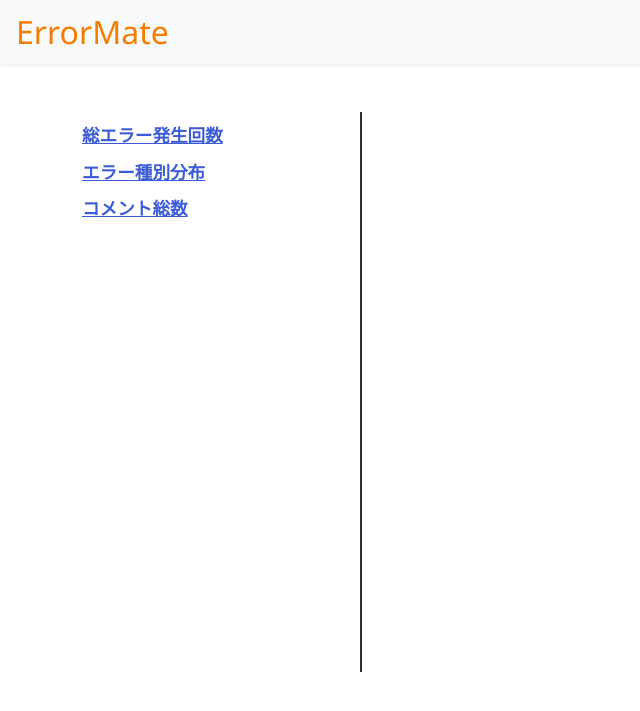
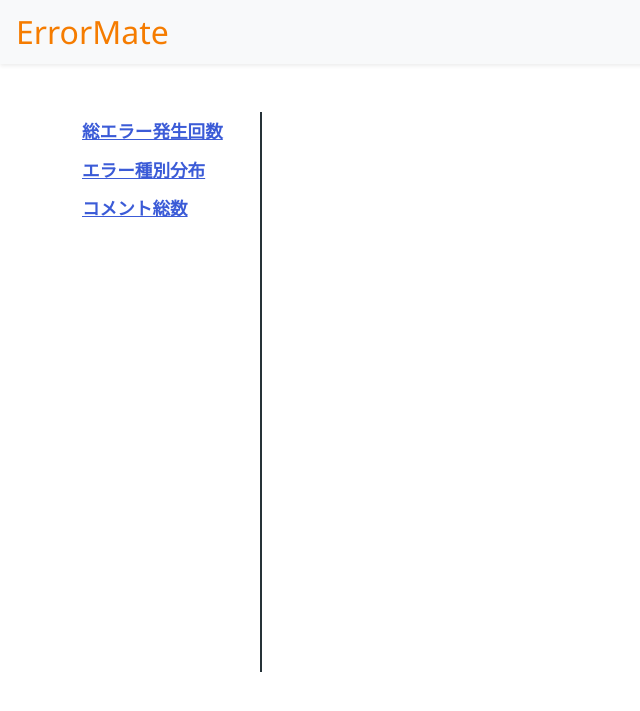
Before and after one commit to ken99375/ErrorMate, a Flask app: template templates/total_base.html in a window 1280 px wide. Shown: the top 711 px of the page, without its empty margins (0-640 px from the left). Run offline with Flask 3, Linux system fonts and the light colour scheme; the template is opened without the code that fills it, so the values that code supplies are empty.

Commit message:
新規作成

```diff
--- a/templates/total_base.html
+++ b/templates/total_base.html
@@ -7,20 +7,26 @@
     /* レイアウト構造 */
     .personal-shell {
         display: grid;
-        grid-template-columns: 280px 1fr;
+        grid-template-columns: 180px 1fr;
         gap: 16px;
         min-height: 70vh;
     }
 
     .personal-sidebar {
         border-right: 2px solid #263238;
-        padding-right: 16px;
+        padding-inline: 0;
+    }
+
+    .personal-sidebar nav{
+    margin: 0;
+    padding: 0;
     }
 
     /* サイドメニュー */
     .personal-sidebar nav a {
         display: block;
-        margin: 10px 0;
+        padding: 6px 0;
+        margin: 0;
         color: #3b5bd7;
         font-weight: 700;
         font-size: 1.1rem;
@@ -34,7 +40,7 @@
 
     /* メイン側 */
     .personal-content {
-        padding-left: 8px;
+        padding-left: 20px;
     }
 </style>
 {% endblock %}
```
Also changed, not shown: templates/Total/TotalDateErrorCount.html (added, +8 -0 lines).
